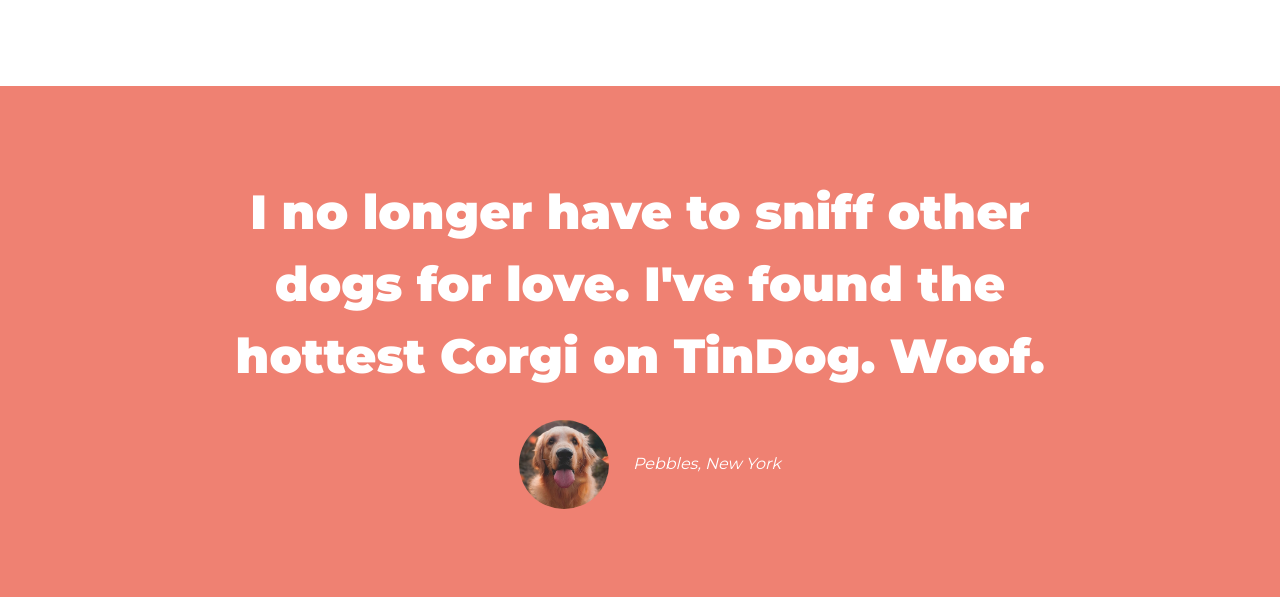
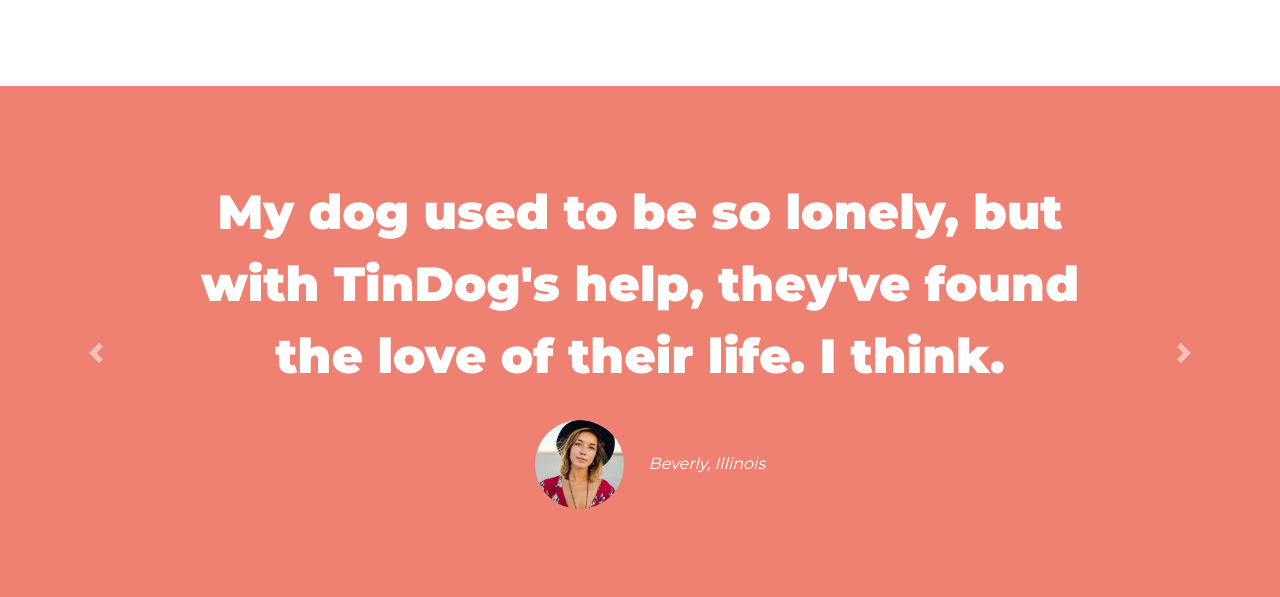
Before and after one commit to menstein/TinDog-Start-Here, a plain HTML site: page index.html in a window 1280 px wide. Shown: the part 1168-1765 px from the top of the page. Drawn offline with nearby package versions, Linux system fonts and the light colour scheme.

Commit message:
updating testimonials section with carousel part 2

```diff
--- a/css/styles.css
+++ b/css/styles.css
@@ -94,9 +94,12 @@
 
 #testimonials {
 	text-align: center;
-	padding: 7% 15%;
 	background-color: #ef8172;
 	color: #fff;
+}
+
+.carousel-item {
+	padding: 7% 15%;
 }
 
 .testi-img {
--- a/index.html
+++ b/index.html
@@ -98,13 +98,33 @@
 
 	<section id="testimonials">
 
-		<h2>I no longer have to sniff other dogs for love. I've found the hottest Corgi on TinDog. Woof.</h2>
-		<img class="testi-img" src="images/dog-img.jpg" alt="dog-profile">
-		<em>Pebbles, New York</em>
-
-		<!-- <h2 class="testimonial-text">My dog used to be so lonely, but with TinDog's help, they've found the love of their life. I think.</h2>
-    <img class="testimonial-image" src="images/lady-img.jpg" alt="lady-profile">
-    <em>Beverly, Illinois</em> -->
+		<div id="testi-carousel" class="carousel slide" data-ride="carousel" data-interval="4000" data-wrap="true">
+			<div class="carousel-inner">
+				<div class="carousel-item active">
+					<h2>I no longer have to sniff other dogs for love. I've found the hottest Corgi on TinDog. Woof.</h2>
+					<img class="testi-img" src="images/dog-img.jpg" alt="dog-profile">
+					<em>Pebbles, New York</em>
+				</div>
+				<div class="carousel-item">
+					<h2 class="testimonial-text">My dog used to be so lonely, but with TinDog's help, they've found the love of their life. I think.</h2>
+					<img class="testi-img" src="images/lady-img.jpg" alt="lady-profile">
+					<em>Beverly, Illinois</em>
+				</div>
+				<div class="carousel-item">
+					<h2 class="testimonial-text">I could preserve my dog's pure race by finding its mate through Tindog. Very helpful!</h2>
+					<img class="testi-img" src="images/man-img.png" alt="man-profile">
+					<em>Enstein, Manhattan</em>
+				</div>
+			</div>
+			<a class="carousel-control-prev" href="#testi-carousel" role="button" data-slide="prev">
+				<span class="carousel-control-prev-icon" aria-hidden="true"></span>
+				<span class="sr-only">Previous</span>
+			</a>
+			<a class="carousel-control-next" href="#testi-carousel" role="button" data-slide="next">
+				<span class="carousel-control-next-icon" aria-hidden="true"></span>
+				<span class="sr-only">Next</span>
+			</a>
+		</div>
 
 	</section>
 
```
Also changed, not shown: images/man-img.png (added).
